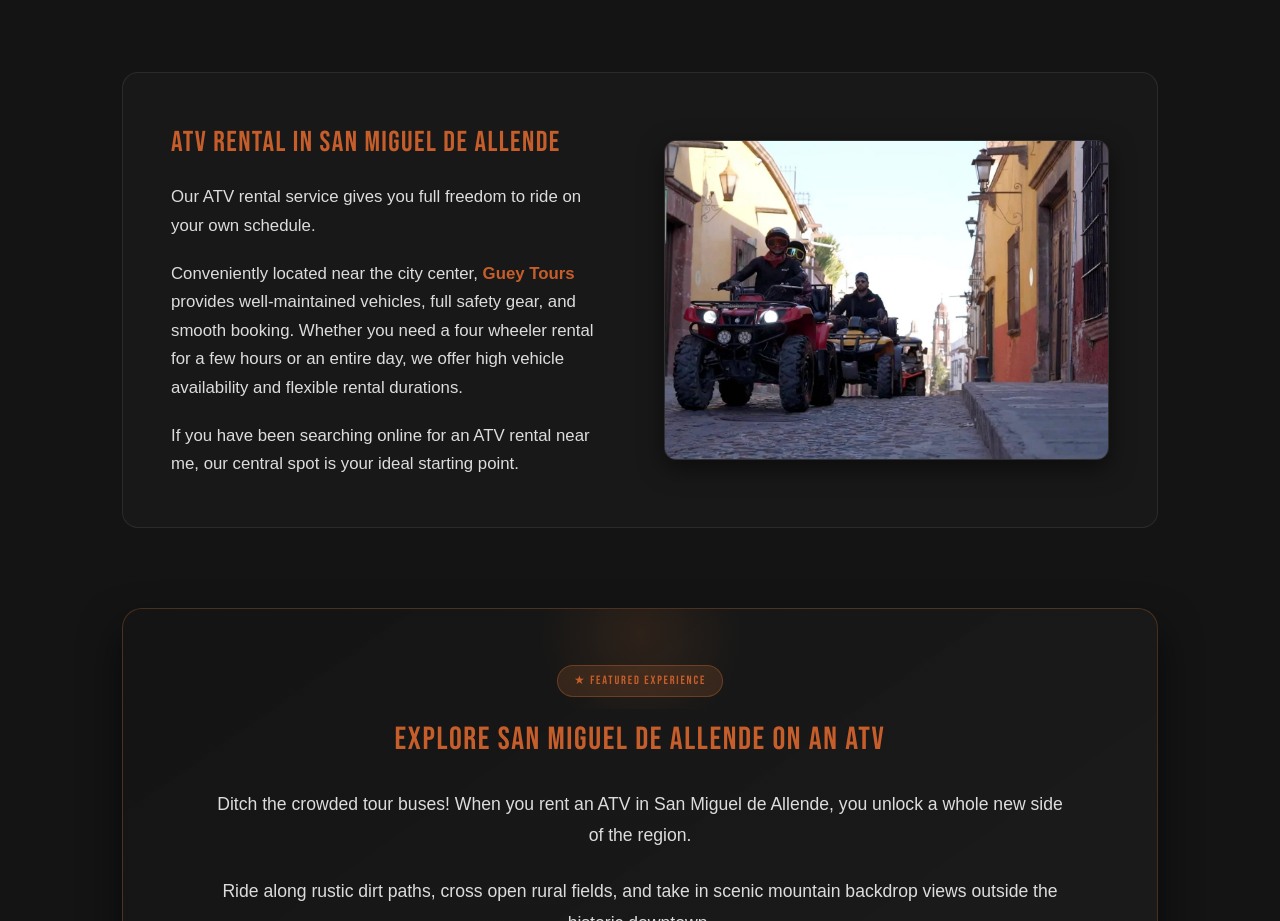
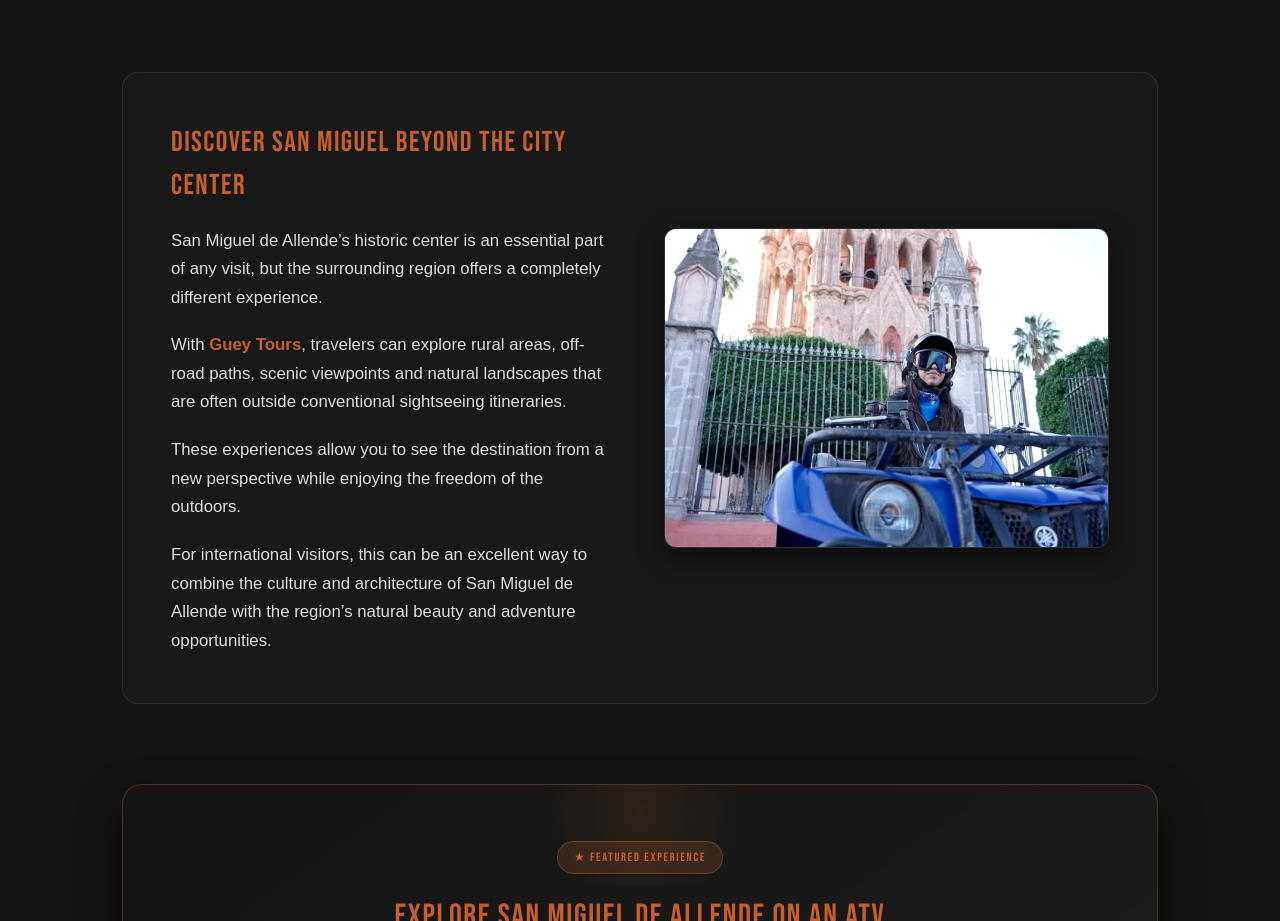
Before and after one commit to DraftStudiomx/Guey-tours-SEO, a Next.js app: page /san-miguel-de-allende-tours in a window 1280 px wide. Shown: the part 3980-4901 px from the top of the page. Built offline with nearby package versions, Linux system fonts and the light colour scheme; a web font is replaced by a local one.

Commit message:
Update SanMiguelContent.tsx

```diff
--- a/app/san-miguel-de-allende-tours/SanMiguelContent.tsx
+++ b/app/san-miguel-de-allende-tours/SanMiguelContent.tsx
@@ -670,7 +670,7 @@ const [openIndex, setOpenIndex] = useState<number | null>(null)
 
 
 
-          {/* Segunda sección: Dos columnas (Texto H2 + Imagen) */}
+          {/* Cuarta sección: Dos columnas (Texto H2 + Imagen) */}
 <div style={{
   display: 'flex',
   flexDirection: 'row',
@@ -693,27 +693,35 @@ const [openIndex, setOpenIndex] = useState<number | null>(null)
       letterSpacing: '0.05em',
       margin: 0
     }}>
-                {lang === 'es' ? 'Renta de ATV en San Miguel de Allende' : 'ATV Rental in San Miguel de Allende'}
+      {lang === 'es' ? 'Descubre San Miguel más allá del centro histórico' : 'Discover San Miguel Beyond the City Center'}
     </h2>
 
     <p style={{ margin: 0, lineHeight: 1.7, color: 'rgba(255,255,255,0.85)', fontSize: '1.05rem' }}>
       {lang === 'es'
-                  ? 'Nuestro servicio de renta de ATV te da total libertad de rodar en tu propio horario.'
-                  : 'Our ATV rental service gives you full freedom to ride on your own schedule.'}
-              </p>
-
-              <p style={{ margin: 0, lineHeight: 1.7, color: 'rgba(255,255,255,0.85)', fontSize: '1.05rem' }}>
-                {lang === 'es' ? (
-                  <>Convenientemente ubicado cerca del centro de la ciudad, <a href="https://www.gueytours.com/" style={{ color: 'var(--orange)', textDecoration: 'none !important', fontWeight: 'bold' }}>Guey Tours</a> ofrece vehículos en excelente estado, equipo de seguridad completo y una reserva sencilla. Ya sea que necesites una cuatrimoto por unas horas o un día entero, tenemos gran disponibilidad y duraciones flexibles.</>
-                ) : (
-                  <>Conveniently located near the city center, <a href="https://www.gueytours.com/" style={{ color: 'var(--orange)', textDecoration: 'none !important', fontWeight: 'bold' }}>Guey Tours</a> provides well-maintained vehicles, full safety gear, and smooth booking. Whether you need a four wheeler rental for a few hours or an entire day, we offer high vehicle availability and flexible rental durations.</>
-                )}
+        ? 'El centro histórico de San Miguel de Allende es una parte esencial de cualquier visita, pero la región circundante ofrece una experiencia completamente diferente.'
+        : "San Miguel de Allende’s historic center is an essential part of any visit, but the surrounding region offers a completely different experience."}
     </p>
 
     <p style={{ margin: 0, lineHeight: 1.7, color: 'rgba(255,255,255,0.85)', fontSize: '1.05rem' }}>
       {lang === 'es'
-                  ? 'Si has estado buscando en línea una renta de ATV cerca de mí, nuestro punto céntrico es tu lugar de partida ideal.'
-                  : 'If you have been searching online for an ATV rental near me, our central spot is your ideal starting point.'}
+        ? (
+            <>Con <a href="https://www.gueytours.com/" style={{ color: 'var(--orange)', textDecoration: 'none !important', fontWeight: 'bold' }}>Guey Tours</a>, los viajeros pueden explorar áreas rurales, caminos todoterreno, miradores panorámicos y paisajes naturales que a menudo quedan fuera de los itinerarios turísticos convencionales.</>
+          )
+        : (
+            <>With <a href="https://www.gueytours.com/" style={{ color: 'var(--orange)', textDecoration: 'none !important', fontWeight: 'bold' }}>Guey Tours</a>, travelers can explore rural areas, off-road paths, scenic viewpoints and natural landscapes that are often outside conventional sightseeing itineraries.</>
+          )}
+    </p>
+
+    <p style={{ margin: 0, lineHeight: 1.7, color: 'rgba(255,255,255,0.85)', fontSize: '1.05rem' }}>
+      {lang === 'es'
+        ? 'Estas experiencias te permiten ver el destino desde una nueva perspectiva mientras disfrutas de la libertad al aire libre.'
+        : 'These experiences allow you to see the destination from a new perspective while enjoying the freedom of the outdoors.'}
+    </p>
+
+    <p style={{ margin: 0, lineHeight: 1.7, color: 'rgba(255,255,255,0.85)', fontSize: '1.05rem' }}>
+      {lang === 'es'
+        ? 'Para los visitantes internacionales, esta puede ser una excelente manera de combinar la cultura y la arquitectura de San Miguel de Allende con la belleza natural y las oportunidades de aventura de la región.'
+        : 'For international visitors, this can be an excellent way to combine the culture and architecture of San Miguel de Allende with the region’s natural beauty and adventure opportunities.'}
     </p>
   </div>
 
@@ -729,15 +737,18 @@ const [openIndex, setOpenIndex] = useState<number | null>(null)
       boxShadow: '0 8px 24px rgba(0,0,0,0.5)'
     }}>
       <Image
-                  src="/images/Experience Thrilling ATV Rentals in San Miguel de Allende with Guey Tours.webp"
-                  alt="A group driving ATVs on the cobblestone streets of San Miguel de Allende during an adventure with Guey Tours."
-                  title="Experience Thrilling ATV Rentals in San Miguel de Allende with Guey Tours"
+        src="/images/ATV Rentals Sightseeing in San Miguel de Allende.webp"
+        alt=" A person in a helmet and goggles rides a blue Yamaha ATV in front of the Parroquia de San Miguel Arcángel."
+        title=" ATV Rentals Sightseeing in San Miguel de Allende"
         fill
         style={{ objectFit: 'cover' }}
       />
     </div>
   </div>
 </div>
+{/* Cuarta sección: Dos columnas (Texto H2 + Imagen) */}
+
+
 
 
         {/* --- TERCERA SECCIÓN: Tarjeta Destacada Centrada y Estilizada (ATV Adventure) --- */}
```
Lines whose indentation alone changed are shown as unchanged.
